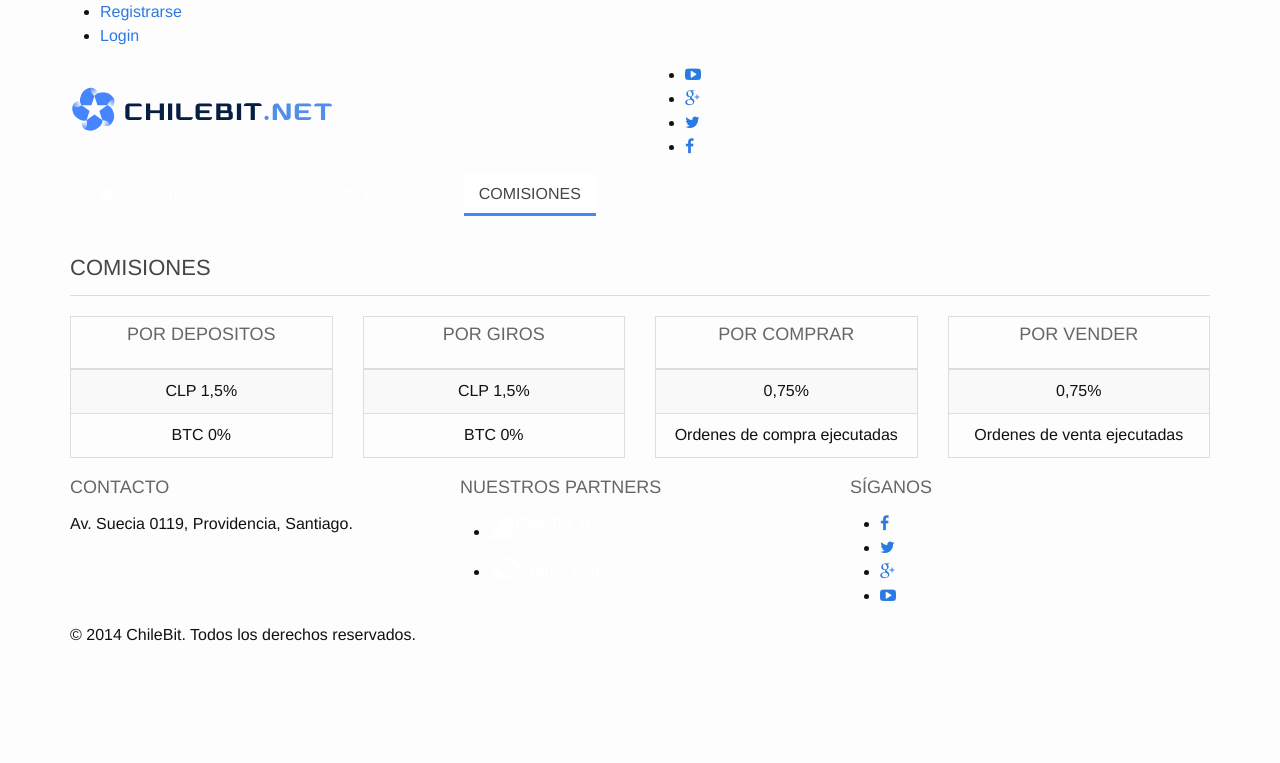
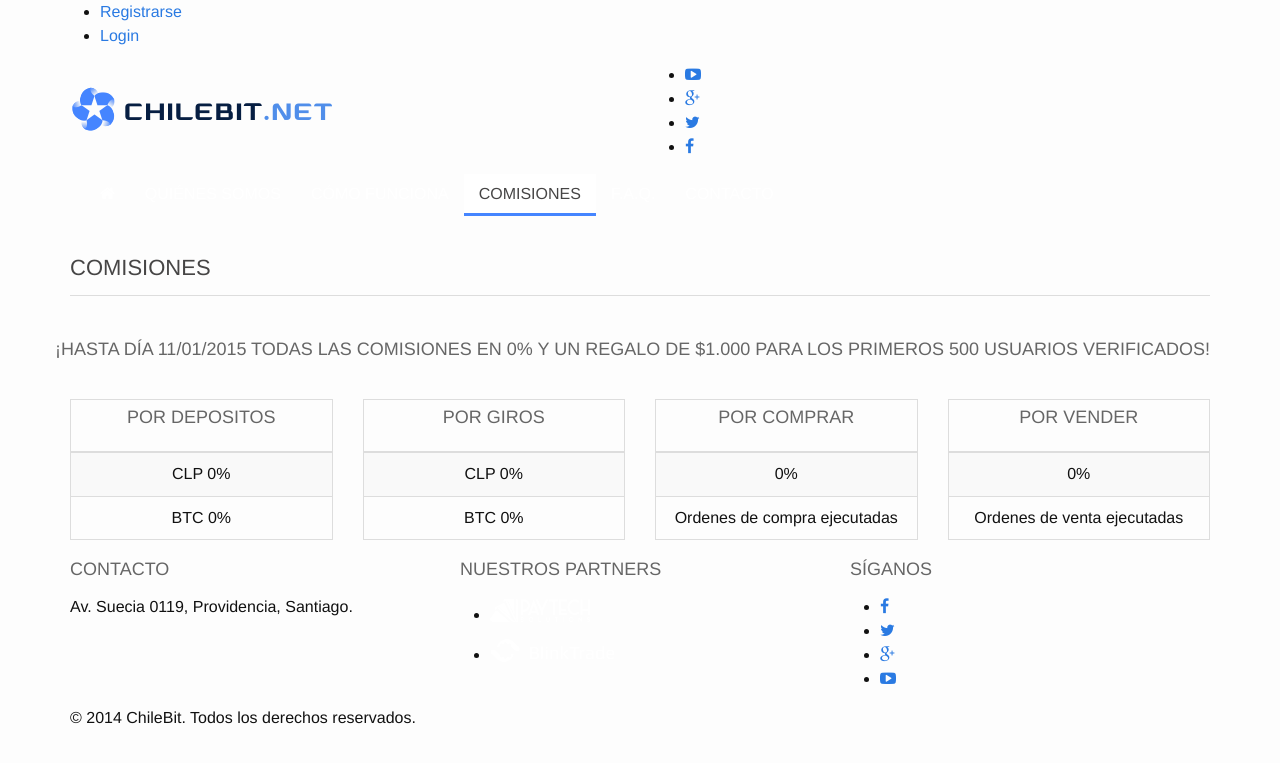
Before and after one commit to chilebit/site, a Jekyll site: the page built from comisiones.html, in a window 1280 px wide. Shown: the top 763 px of the page. Built offline with Jekyll 4.4.1, drawn with Linux system fonts in a browser that asks for light colours.

Commit message:
0% fees.

```diff
--- a/comisiones.html
+++ b/comisiones.html
@@ -8,7 +8,9 @@ layout: page
 		</div>
 
 		<div class="row">
-
+			<br>
+			<h3 class="c-blue">¡Hasta día 11/01/2015 todas las comisiones en 0% y un regalo de $1.000 para los primeros 500 usuarios verificados!</h3>
+			<br>
 			<div class="col-md-3 col-sm-6 mb50">
 				<table class="table table-striped table-hover table-bordered text-center">
 					<thead>
@@ -18,7 +20,7 @@ layout: page
 					</thead>
 					<tbody>
 						<tr>
-							<td class="price-comision c-green">CLP 1,5%</td>
+							<td class="price-comision c-green">CLP 0%</td>
 						</tr>
 
 						<tr>
@@ -38,7 +40,7 @@ layout: page
 					</thead>
 					<tbody>
 						<tr>
-							<td class="price-comision c-blue">CLP 1,5%</td>
+							<td class="price-comision c-blue">CLP 0%</td>
 						</tr>
 
 						<tr>
@@ -58,7 +60,7 @@ layout: page
 					</thead>
 					<tbody>
 						<tr>
-							<td class="price-comision c-green">0,75%</td>
+							<td class="price-comision c-green">0%</td>
 						</tr>
 
 						<tr>
@@ -78,7 +80,7 @@ layout: page
 					</thead>
 					<tbody>
 						<tr>
-							<td class="price-comision c-blue">0,75%</td>
+							<td class="price-comision c-blue">0%</td>
 						</tr>
 
 						<tr>
```
